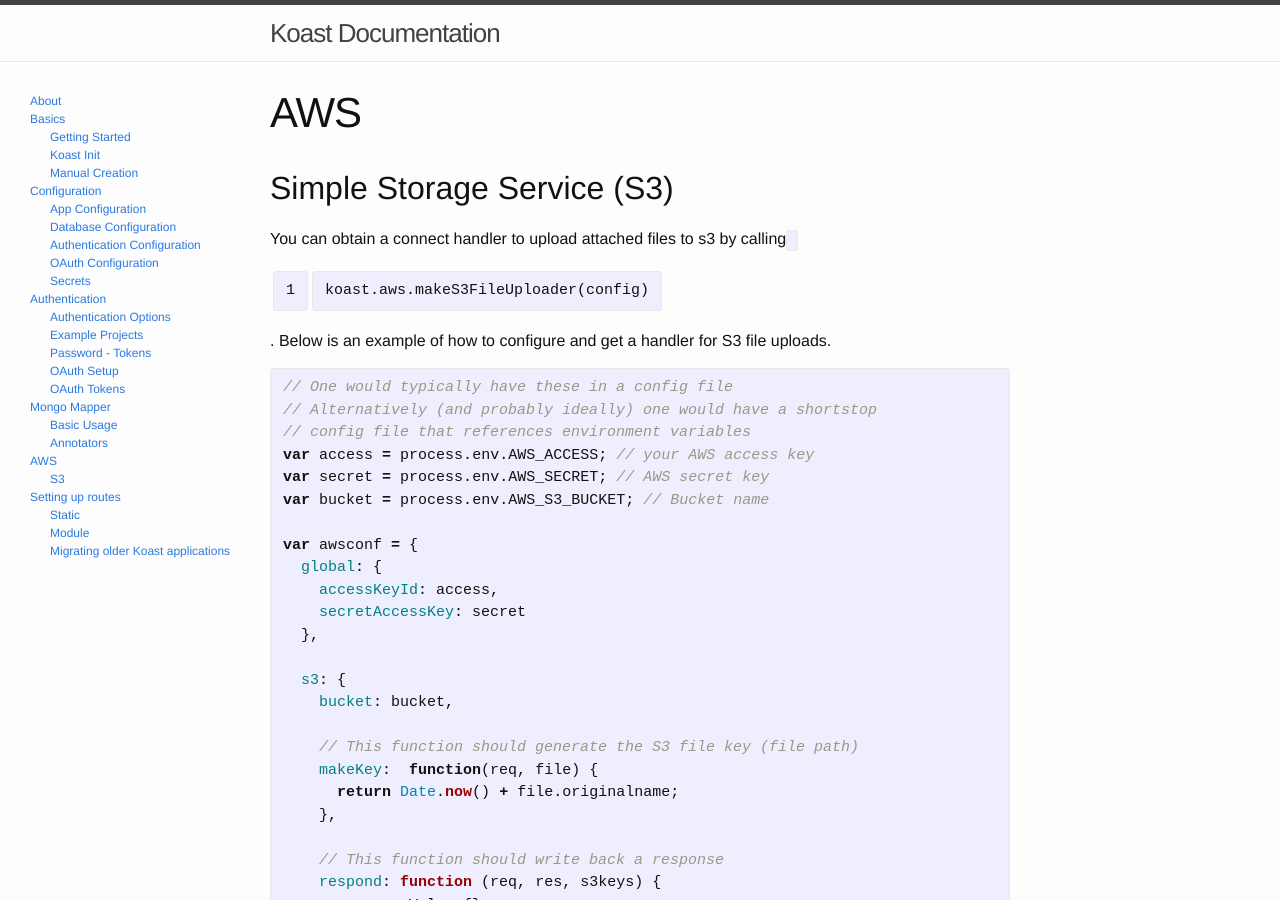
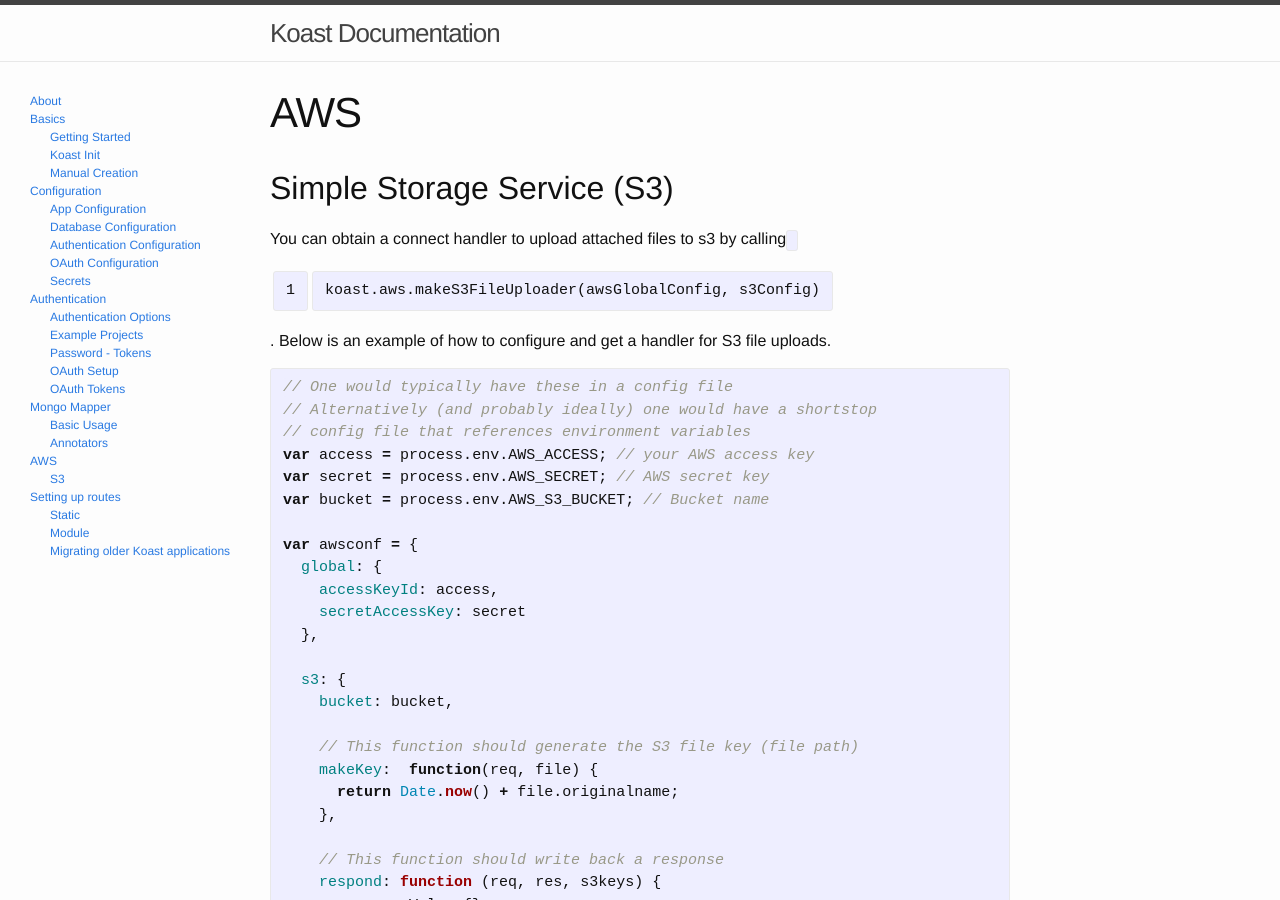
Before and after one commit to rangle/koast-documentation, a Jekyll site: the page built from documentation/aws/s3.md, in a window 1280 px wide and 900 px high. Built offline with Jekyll 4.4.1, drawn with Linux system fonts in a browser that asks for light colours.

Commit message:
Fix function signature in s3 docs

```diff
--- a/documentation/aws/s3.md
+++ b/documentation/aws/s3.md
@@ -17,7 +17,7 @@ anchors:
 ## Simple Storage Service (S3) ##
 
 You can obtain a connect handler to upload attached
-files to s3 by calling `koast.aws.makeS3FileUploader(config)`.
+files to s3 by calling `koast.aws.makeS3FileUploader(awsGlobalConfig, s3Config)`.
 Below is an example of how to configure and get a handler for
 S3 file uploads.
 
```
